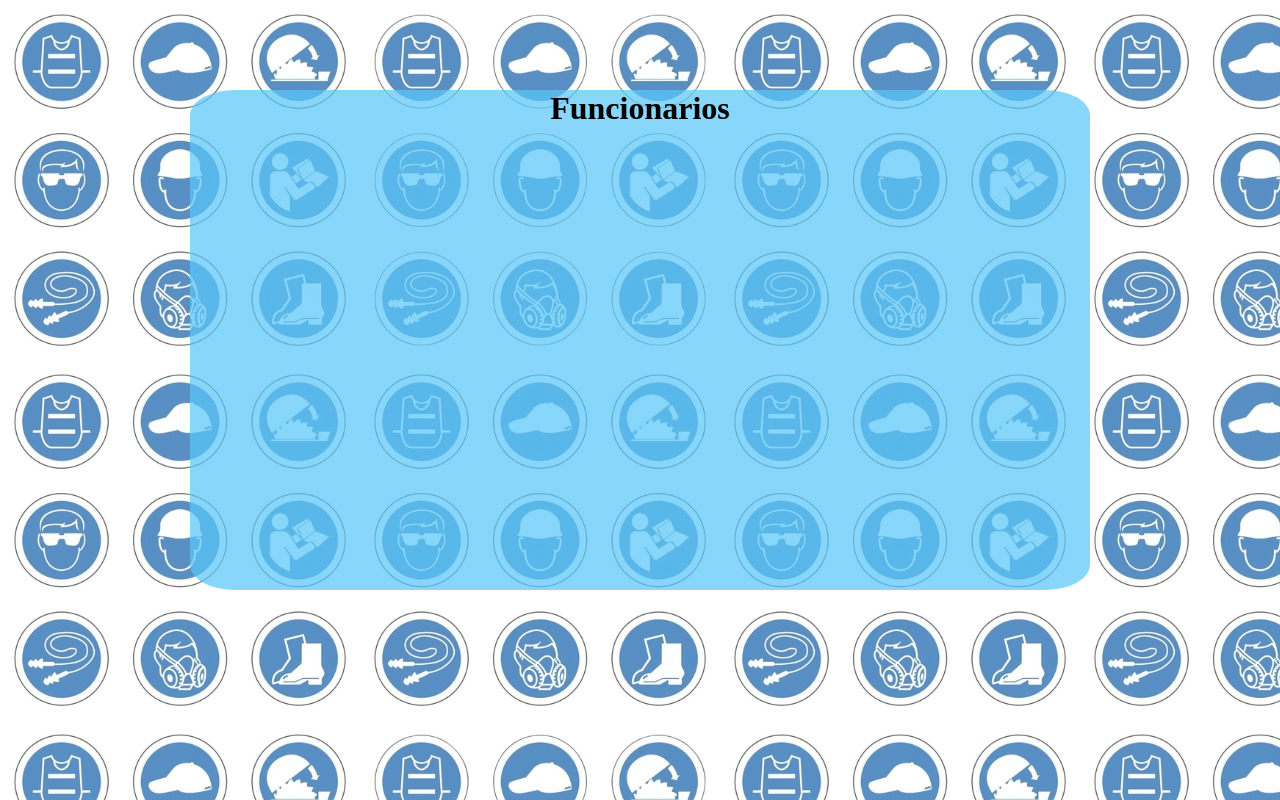
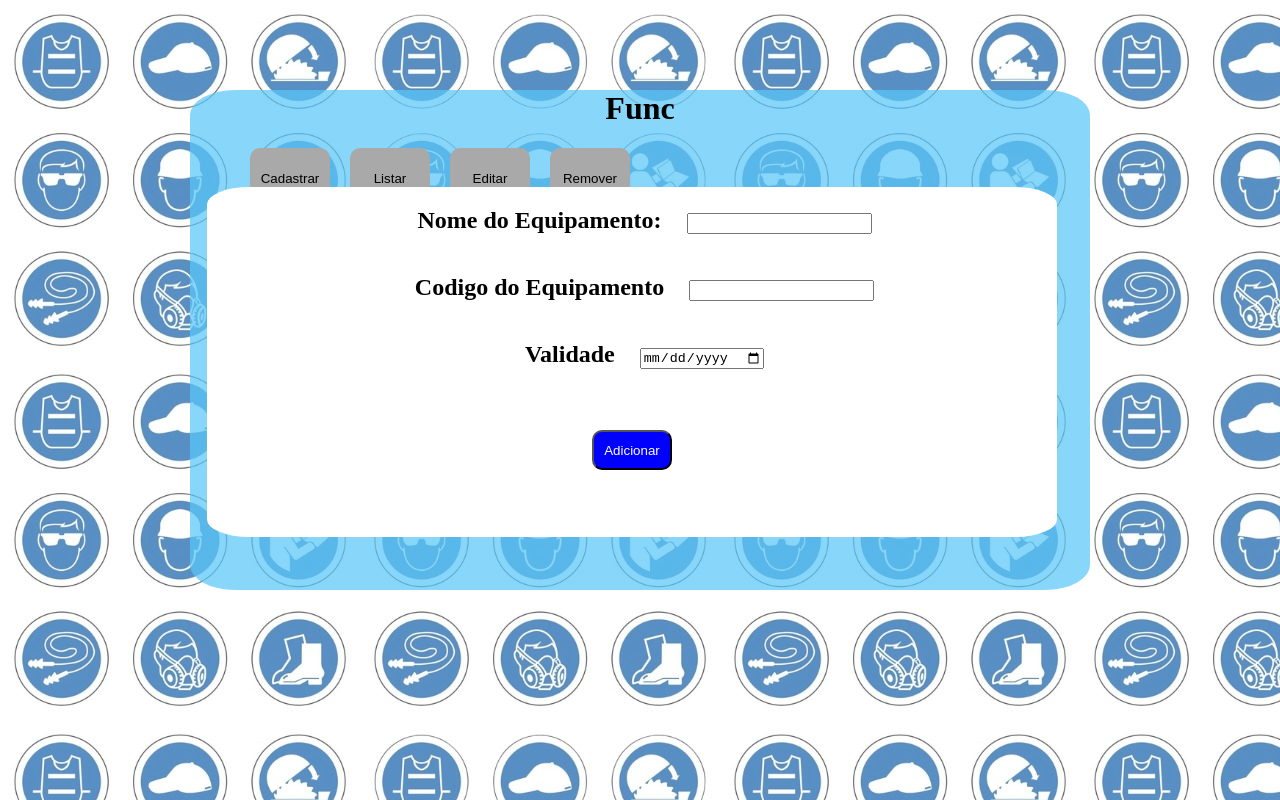
Before and after one commit to Nikolas-Rodrigues/Sa-quarta-fase, a React (Vite) app: page /Funcionarios in a window 1280 px wide. Built offline with nearby package versions, Linux system fonts and the light colour scheme.

Commit message:
Trocando aba de funcionários

```diff
--- a/src/Apis.css
+++ /dev/null
@@ -1,34 +0,0 @@
-body {
-  background-image: url("./assets/Fundo.jpg");
-  background-size: cover;
-}
-
-.index {
-  background-color: #5ac7fab7;
-  height: 500px;
-  width: 900px;
-  margin: auto;
-  margin-top: 90px;
-  border-radius: 5%;
-  text-decoration: none;
-
-}
-
-.content {
-  background-color: rgb(0, 0, 0)255;
-  height: 300px;
-  width: 840px;
-  margin: auto;
-  margin-top: 60px;
-  border-radius: 5%;
-}
-
-
-
-
-
-.listar-epi,
-.editar-epi,
-.excluir-epi {
-  display: none;
-}
--- a/src/Cadastro.css
+++ /dev/null
@@ -1,38 +0,0 @@
-body {
-  background-image: url("./assets/Fundo.jpg");
-  background-size: cover;
-}
-
-.index {
-  background-color: #5ac7fab7;
-  height: 500px;
-  width: 900px;
-  margin: auto;
-  margin-top: 90px;
-  border-radius: 5%;
-  text-decoration: none;
-
-}
-
-.content {
-  background-color: white;
-  height: 380px;
-  width: 850px;
-  margin: auto;
-  margin-top: 60px;
-  border-radius: 5%;
-}
-
-
-
-
-.cadastro-epi,
-.listar-epi,
-.editar-epi,
-.excluir-epi,
-.cadastro-func,
-.listar-func,
-.editar-func,
-.excluir-func {
-  display: none;
-}
--- a/src/Func.css
+++ /dev/null
@@ -1,34 +0,0 @@
-body {
-  background-image: url("./assets/Fundo.jpg");
-  background-size: cover;
-}
-
-.index {
-  background-color: #5ac7fab7;
-  height: 500px;
-  width: 900px;
-  margin: auto;
-  margin-top: 90px;
-  border-radius: 5%;
-  text-decoration: none;
-
-}
-
-.content {
-  background-color: white;
-  height: 380px;
-  width: 850px;
-  margin: auto;
-  margin-top: 60px;
-  border-radius: 5%;
-}
-
-
-
-
-.cadastro-func,
-.listar-func,
-.editar-func,
-.excluir-func {
-  display: none;
-}
--- a/src/Func.jsx
+++ b/src/Func.jsx
@@ -7,11 +7,158 @@ import './Home.css'
 
 function Func() {
 
+  function cadastrar() {
+    let btnCadastrar = document.getElementById("btnCadastrar");
+    let btnListar = document.getElementById("btnListar");
+    let btnEditar = document.getElementById("btnEditar");
+    let btnRemover = document.getElementById("btnRemover");
+
+    let cadastroFunc = document.getElementById("cadastrarFunc");
+    let listarFunc = document.getElementById("listarFunc");
+    let excluirFunc = document.getElementById("excluirFunc");
+    let editarFunc = document.getElementById("editarFunc");
+
+
+    btnCadastrar.style.backgroundColor = "white";
+    btnListar.style.backgroundColor = "darkgray";
+    btnEditar.style.backgroundColor = "darkgray";
+    btnRemover.style.backgroundColor = "darkgray";
+
+    cadastroFunc.style.display = "block";
+    listarFunc.style.display = "none";
+    excluirFunc.style.display = "none";
+    editarFunc.style.display = "none";
+  }
+  function listar() {
+    let btnCadastrar = document.getElementById("btnCadastrar");
+    let btnListar = document.getElementById("btnListar");
+    let btnEditar = document.getElementById("btnEditar");
+    let btnRemover = document.getElementById("btnRemover");
+
+    let cadastroFunc = document.getElementById("cadastrarFunc");
+    let listarFunc = document.getElementById("listarFunc");
+    let excluirFunc = document.getElementById("excluirFunc");
+    let editarFunc = document.getElementById("editarFunc");
+
+
+    btnCadastrar.style.backgroundColor = "darkgray";
+    btnListar.style.backgroundColor = "white";
+    btnEditar.style.backgroundColor = "darkgray";
+    btnRemover.style.backgroundColor = "darkgray";
+
+    cadastroFunc.style.display = "none";
+    listarFunc.style.display = "block";
+    excluirFunc.style.display = "none";
+    editarFunc.style.display = "none";
+  }
+
+  function editar() {
+    let btnCadastrar = document.getElementById("btnCadastrar");
+    let btnListar = document.getElementById("btnListar");
+    let btnEditar = document.getElementById("btnEditar");
+    let btnRemover = document.getElementById("btnRemover");
+
+    let cadastroFunc = document.getElementById("cadastrarFunc");
+    let listarFunc = document.getElementById("listarFunc");
+    let excluirFunc = document.getElementById("excluirFunc");
+    let editarFunc = document.getElementById("editarFunc");
+
+
+    btnCadastrar.style.backgroundColor = "darkgray";
+    btnListar.style.backgroundColor = "darkgray";
+    btnEditar.style.backgroundColor = "white";
+    btnRemover.style.backgroundColor = "darkgray";
+
+    cadastroFunc.style.display = "none";
+    listarFunc.style.display = "none";
+    excluirFunc.style.display = "none";
+    editarFunc.style.display = "block";
+  }
+  function remover() {
+    let btnCadastrar = document.getElementById("btnCadastrar");
+    let btnListar = document.getElementById("btnListar");
+    let btnEditar = document.getElementById("btnEditar");
+    let btnRemover = document.getElementById("btnRemover");
+
+    let cadastroFunc = document.getElementById("cadastrarFunc");
+    let listarFunc = document.getElementById("listarFunc");
+    let excluirFunc = document.getElementById("excluirFunc");
+    let editarFunc = document.getElementById("editarFunc");
+
+
+    btnCadastrar.style.backgroundColor = "darkgray";
+    btnListar.style.backgroundColor = "darkgray";
+    btnEditar.style.backgroundColor = "darkgray";
+    btnRemover.style.backgroundColor = "white";
+
+    cadastroFunc.style.display = "none";
+    listarFunc.style.display = "none";
+    excluirFunc.style.display = "block";
+    editarFunc.style.display = "none";
+  }
+
 
   return (
-    <div className='index'>
-      <h1>Funcionarios</h1>
-    </div>
+    <>
+      <div className='index'>
+        <h1>Func</h1>
+
+        <div className='navFuncGeral'>
+          <button className='navFunc' id="btnCadastrar" onClick={cadastrar}>Cadastrar</button>
+          <button className='navFunc2' id="btnListar" onClick={listar}>Listar</button>
+          <button className='navFunc3' id="btnEditar" onClick={editar}>Editar</button>
+          <button className='navFunc4' id="btnRemover" onClick={remover}>Remover</button>
+        </div>
+        <div className='content'>
+
+          <div className='cadastroFunc' id="cadastrarFunc">
+
+            <div className='cadastro-Func-div'>
+              <h2>Nome do Equipamento: </h2>
+              <input name="adicionarFuncNome" />
+            </div>
+
+            <div>
+              <h2>Codigo do Equipamento</h2>
+              <input name="adicionarFuncCodigo" />
+            </div>
+
+            <div>
+              <h2>Validade</h2>
+              <input type='date' name="adicionarFuncValidade" />
+            </div>
+            <button className='adicionarFunc'>
+              <span>Adicionar</span>
+            </button>
+          </div>
+
+          <div className='listarFunc' id="listarFunc">
+            <h1>Listar</h1>
+            <input name="" />
+            <button>
+              <span>Listar</span>
+            </button>
+          </div>
+
+          <div className='editarFunc' id="editarFunc">
+            <h1>Editar</h1>
+            <input name="" />
+            <button>
+              <span>Editar</span>
+            </button>
+          </div>
+
+          <div className='excluirFunc' id="excluirFunc">
+            <h1>Excluir</h1>
+            <input name="" />
+            <button>
+              <span>Apagar</span>
+            </button>
+          </div>
+
+        </div>
+      </div>
+    </>
   )
 }
 
--- a/src/HApi.css
+++ /dev/null
@@ -1,24 +0,0 @@
-body {
-  background-image: url("./assets/Fundo.jpg");
-  background-size: cover;
-}
-
-.index {
-  background-color: #5ac7fab7;
-  height: 500px;
-  width: 900px;
-  margin: auto;
-  margin-top: 90px;
-  border-radius: 5%;
-  text-decoration: none;
-
-}
-
-.content {
-  background-color: white;
-  height: 380px;
-  width: 850px;
-  margin: auto;
-  margin-top: 60px;
-  border-radius: 5%;
-}
--- a/src/HFunc.css
+++ /dev/null
@@ -1,24 +0,0 @@
-body {
-  background-image: url("./assets/Fundo.jpg");
-  background-size: cover;
-}
-
-.index {
-  background-color: #5ac7fab7;
-  height: 500px;
-  width: 900px;
-  margin: auto;
-  margin-top: 90px;
-  border-radius: 5%;
-  text-decoration: none;
-
-}
-
-.content {
-  background-color: white;
-  height: 380px;
-  width: 850px;
-  margin: auto;
-  margin-top: 60px;
-  border-radius: 5%;
-}
--- a/src/Home.css
+++ b/src/Home.css
@@ -59,7 +59,8 @@ h1 {
 }
 
 
-.adicionarEpi {
+.adicionarEpi,
+.adicionarFunc {
   color: white;
   margin-top: 5%;
   background-color: blue;
@@ -83,7 +84,10 @@ h1 {
 
 .excluir-epi,
 .editar-epi,
-.listar-epi {
+.listar-epi,
+.excluir-func,
+.editar-func,
+.listar-func {
   display: none;
 }
 
@@ -95,13 +99,19 @@ h1 {
 
 
 
-.navApiGeral{
+.navApiGeral,
+.navFuncGeral {
   margin-left: 25px;
 }
+
 .navApi,
 .navApi2,
 .navApi3,
-.navApi4 {
+.navApi4,
+.navFunc,
+.navFunc2,
+.navFunc3,
+.navFunc4 {
   background-color: darkgray;
   border: none;
   height: 60px;
@@ -111,22 +121,36 @@ h1 {
   position: absolute;
 
 }
-.navApi{
-left: 250px;
+
+.navApi,
+.navFunc {
+  left: 250px;
 }
-.navApi2{
+
+.navApi2,
+.navFunc2 {
   left: 350px;
 }
-.navApi3{
+
+.navApi3,
+.navFunc3 {
   left: 450px;
 }
-.navApi4{
+
+.navApi4,
+.navFunc4 {
   left: 550px;
 }
-.navApi {
+
+.navApi.navFunc {
   background-color: white;
 }
 
-.listarEpi, .excluirEpi , .editarEpi{
+.listarEpi,
+.excluirEpi,
+.editarEpi,
+.listarFunc,
+.excluirFunc,
+.editarFunc {
   display: none;
 }
```
